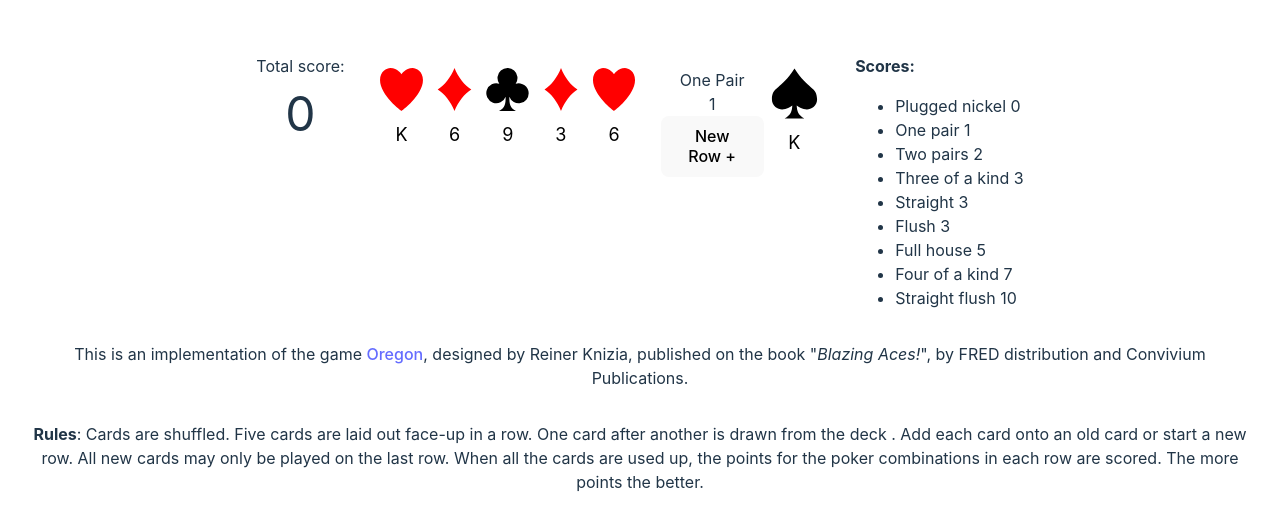
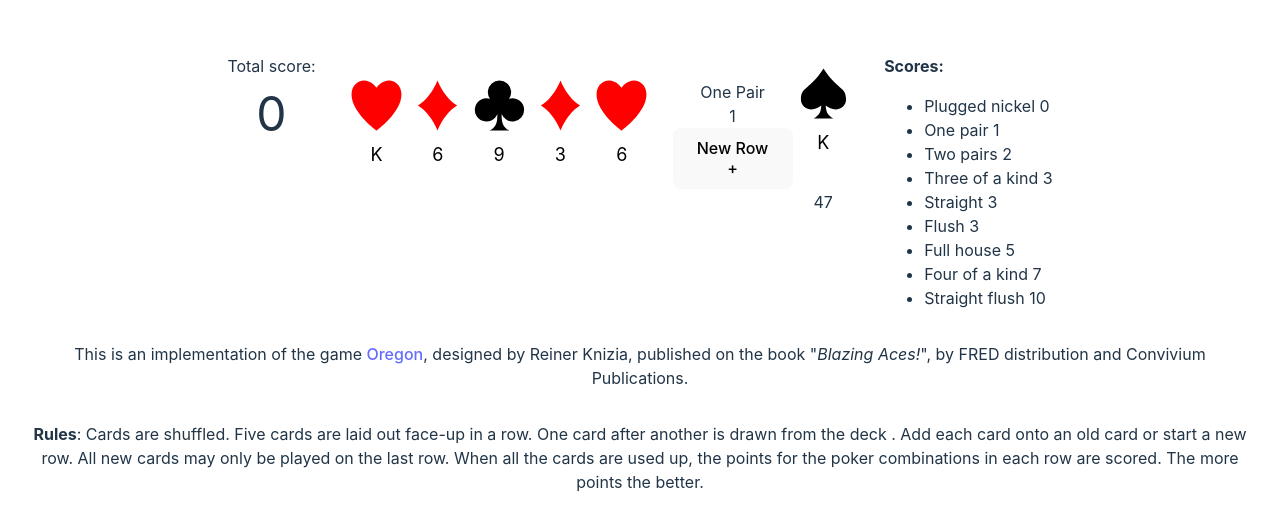
Before and after one commit to emrergin/oregon, a React (Vite) app: page / in a window 1280 px wide. Shown: the part 118-644 px from the top of the page. Built offline with nearby package versions, Linux system fonts and the light colour scheme.

Commit message:
game end added

```diff
--- a/src/App.css
+++ b/src/App.css
@@ -21,7 +21,7 @@
 }
 
 .card-table {
-  width: 450px;
+  width: 520p;
 }
 
 .card-row {
--- a/src/App.tsx
+++ b/src/App.tsx
@@ -37,6 +37,16 @@ function App() {
     setDeck((deck) => deck.slice(1));
   }
 
+  function gameEnd() {
+    const highScore = localStorage.getItem("highscore") || 0;
+    let message = "You earned " + score + " points.";
+    if (score > Number(highScore)) {
+      localStorage.setItem("highscore", `${score}`);
+      message += "\n NEW HIGHSCORE!";
+    }
+    alert(message);
+  }
+
   return (
     <div className="main-container">
       <div className="play-area">
@@ -71,14 +81,15 @@ function App() {
               {index === rows.length - 1 && (
                 <div>
                   {deck.length !== 0 && (
-                    <Card
-                      cardTag={deck[0]}
-                      onClick={() => {
-                        console.log("Next card is clicked.");
-                      }}
-                    />
+                    <>
+                      <Card cardTag={deck[0]} onClick={() => {}} />
+                      <div>{deck.length}</div>
+                    </>
                   )}
                 </div>
+              )}
+              {deck.length === 0 && index === rows.length - 1 && (
+                <button onClick={() => gameEnd()}>Game End</button>
               )}
             </div>
           ))}
--- a/src/helpers.ts
+++ b/src/helpers.ts
@@ -1,12 +1,3 @@
-function shuffle<T>(array: T[]) {
-  const resArray = array;
-  for (let i = resArray.length - 1; i > 0; i--) {
-    const j = Math.floor(Math.random() * (i + 1));
-    [resArray[i], resArray[j]] = [resArray[j], resArray[i]];
-  }
-  return resArray;
-}
-
 interface CardObject {
   suit: string;
   value: string;
@@ -158,15 +149,14 @@ function checkIfStraight(handObject: CardObject[]) {
   for (let i = 1; i < values.length; i++) {
     if (values[i] === values[i - 1] + 1) {
       sequenceLength++;
+      if (sequenceLength >= 5) {
+        return true;
+      }
     } else {
       sequenceLength = 1;
     }
   }
-  if (sequenceLength >= 5) {
-    return true;
-  } else {
-    return false;
-  }
+  return false;
 }
 
 function countCards(handObject: CardObject[]) {
@@ -182,6 +172,15 @@ function countCards(handObject: CardObject[]) {
 }
 
 export function getDeck() {
+  function shuffle<T>(array: T[]) {
+    const resArray = array;
+    for (let i = resArray.length - 1; i > 0; i--) {
+      const j = Math.floor(Math.random() * (i + 1));
+      [resArray[i], resArray[j]] = [resArray[j], resArray[i]];
+    }
+    return resArray;
+  }
+
   const values = [
     "2",
     "3",
```
